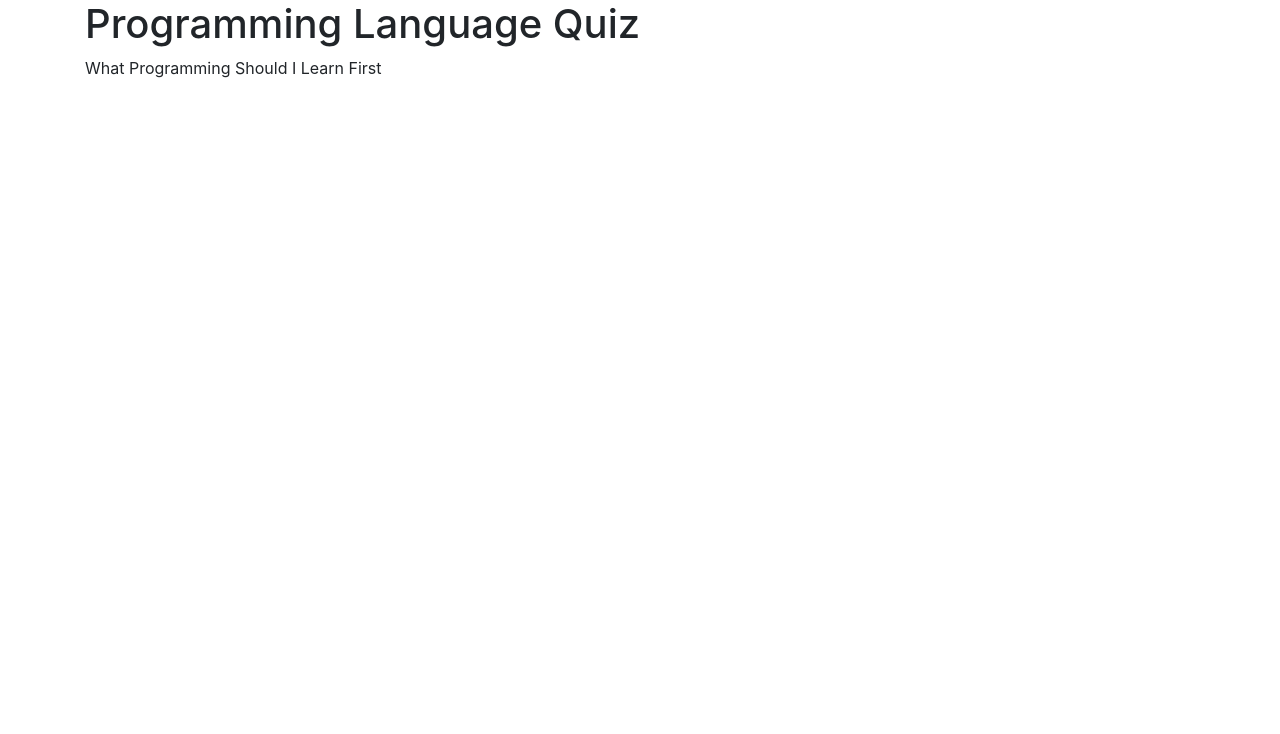
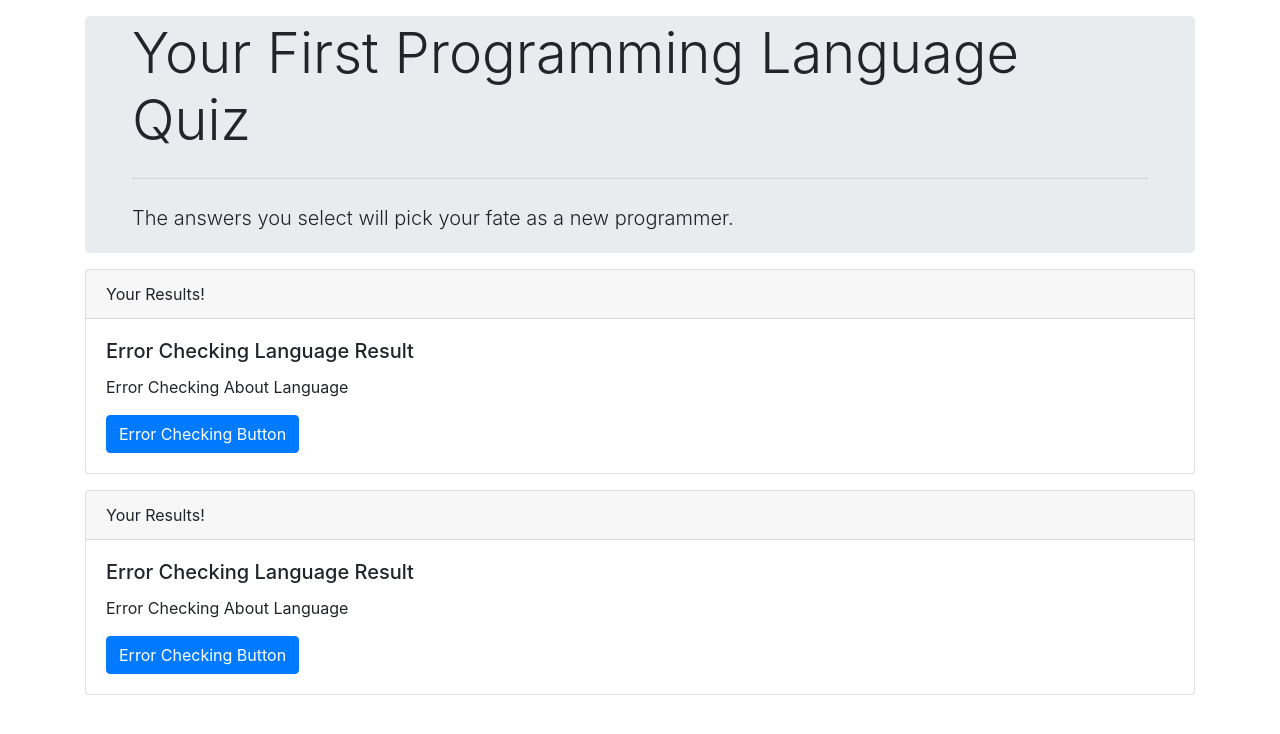
Before and after one commit to Roadspill/epi_proj2_language-quiz, a plain HTML site: page index.html in a window 1280 px wide. Drawn offline with nearby package versions, Linux system fonts and the light colour scheme.

Commit message:
update index.html
Adds 3 sections Header (Page Title, short description of quiz), Main (Form for the quiz), Footer (Test Takers Results with error testing features)

```diff
--- a/index.html
+++ b/index.html
@@ -13,23 +13,55 @@
     integrity="sha256-CSXorXvZcTkaix6Yvo6HppcZGetbYMGWSFlBw8HfCJo=" crossorigin="anonymous"></script>
   <link href="css/styles.css" rel="stylesheet" type="text/css">
   <script type="text/javascript" src="js/scripts.js"></script>
-  <title>Programming Language Quiz</title>
-
+  <title>Your First Programming Language Quiz</title>
 </head>
 
 <body>
-  <header class="container-fluid text-center">
-    <!-- Testing Code -->
+  <header>
+    <div class="container">
+      <div class="jumbotron mt-3 mb-0 pt-1 pb-1">
+        <div class="container">
+          <h1 class="display-4">Your First Programming Language Quiz</h1>
+          <hr class="my-4">
+          <p class="lead">The answers you select will pick your fate as a new programmer.</p>
+        </div>
+      </div>
+    </div>
+  </header>
 
-  </header>
-  <div class="container">
-    <div id="title">
-      <h1>Programming Language Quiz</h1>
-      <p>What Programming Should I Learn First</p>
+  <main>
+    <!-- Quiz Form -->
+    <div class="container">
+      <div class="card mt-3">
+        <div class="card-header">
+          Your Results!
+        </div>
+        <div class="card-body">
+          <h5 class="card-title" id="chosenLanguage">Error Checking Language Result</h5>
+          <p class="card-text" id="aboutLanguage">Error Checking About Language</p>
+          <a href="#" class="btn btn-primary">Error Checking Button</a>
+        </div>
+      </div>
     </div>
 
+  </main>
+  <footer>
+    <!-- Results -->
+    <div class="container">
+      <div class="card mt-3">
+        <div class="card-header">
+          Your Results!
+        </div>
+        <div class="card-body">
+          <h5 class="card-title" id="chosenLanguage">Error Checking Language Result</h5>
+          <p class="card-text" id="aboutLanguage">Error Checking About Language</p>
+          <a href="#" class="btn btn-primary">Error Checking Button</a>
+        </div>
+      </div>
+    </div>
 
-  </div>
+  </footer>
+
 
 
   </div>
```
